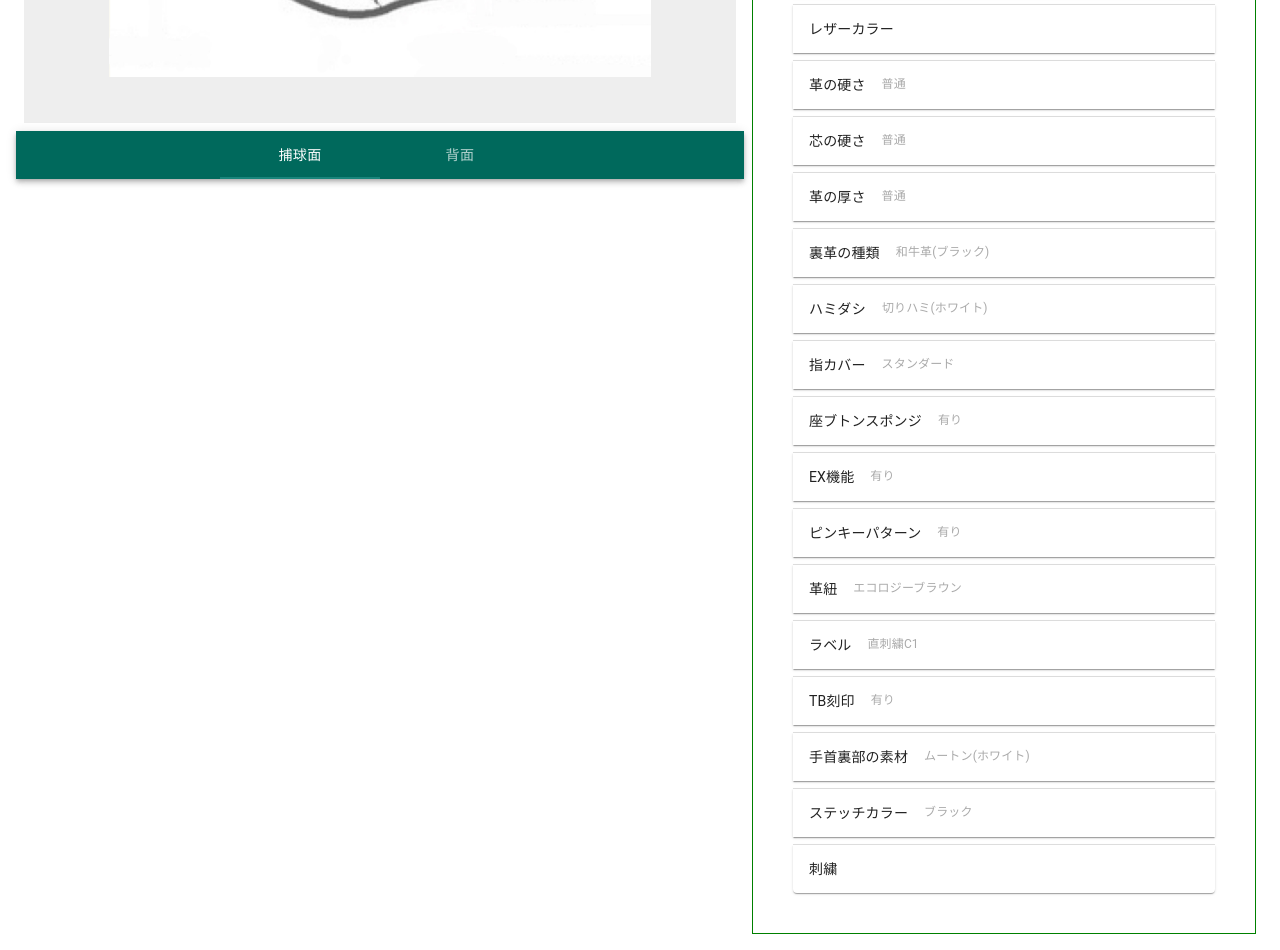
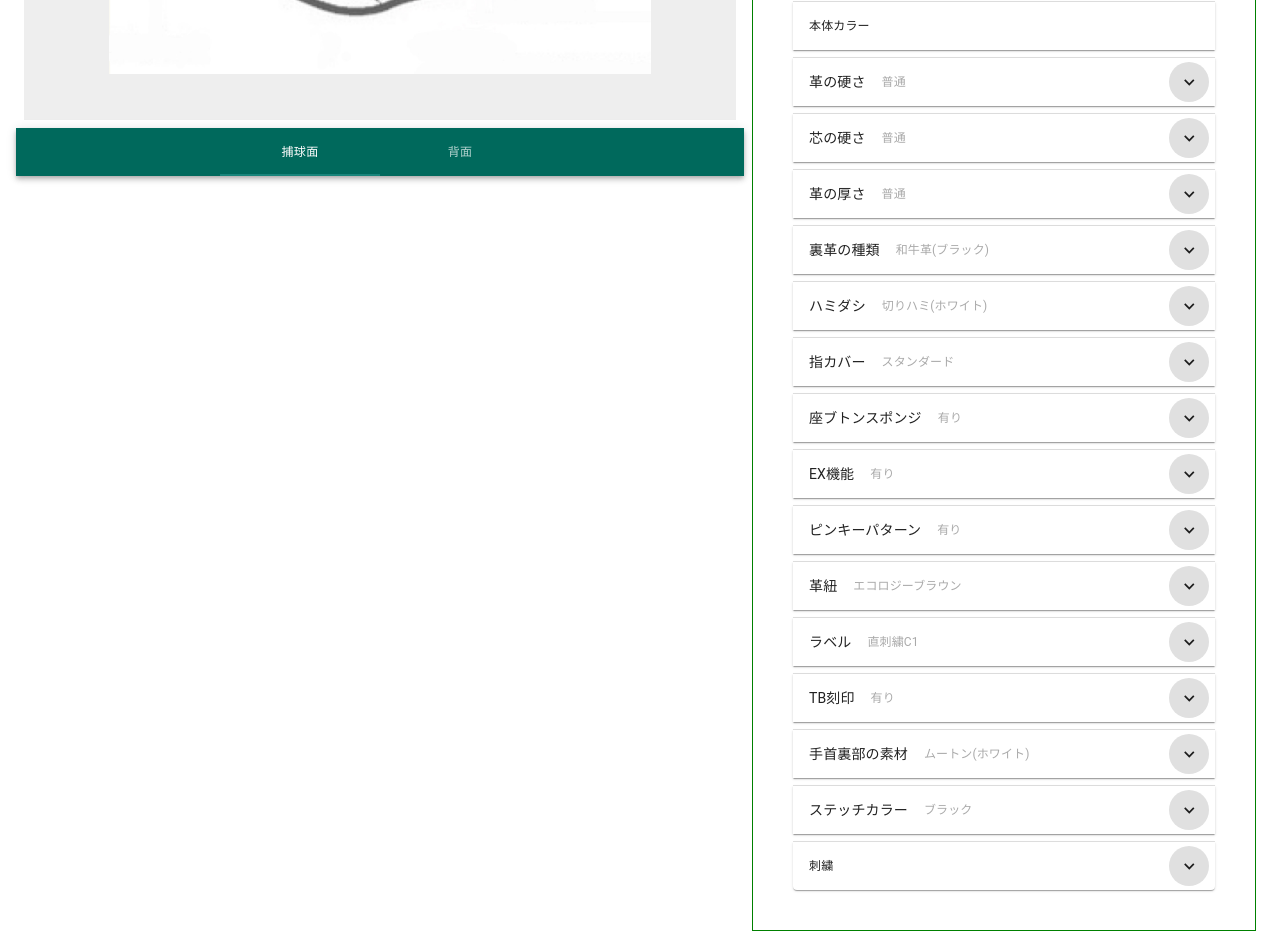
Before and after one commit to tomoki33kurita/bb-order-system, a Next.js app: page / in a window 1280 px wide. Shown: the part 440-1390 px from the top of the page. Built offline with nearby package versions, Linux system fonts and the light colour scheme.

Commit message:
update design

```diff
--- a/package.json
+++ b/package.json
@@ -13,6 +13,7 @@
   "license": "MIT",
   "dependencies": {
     "@material-ui/core": "^4.11.2",
+    "@material-ui/icons": "^4.11.2",
     "@types/styled-components": "^5.1.7",
     "eslint-plugin-node": "^11.1.0",
     "global": "^4.4.0",
--- a/src/components/AccordionRadio.tsx
+++ b/src/components/AccordionRadio.tsx
@@ -1,5 +1,6 @@
 import React from 'react'
-import { Box, Accordion, AccordionSummary, AccordionDetails, FormControlLabel, FormControl, RadioGroup, Radio } from '@material-ui/core'
+import { Box, Accordion, AccordionSummary, AccordionDetails, FormControlLabel, FormControl, RadioGroup, Radio, Fab } from '@material-ui/core'
+import ExpandMoreIcon from '@material-ui/icons/ExpandMore'
 
 type Props = {
   summary: string
@@ -14,9 +15,15 @@ type Props = {
 
 const AccordionRadio: React.FC<Props> = ({ summary, selectedLabel, defaultValue, objects, handleChange }) => (
   <Accordion style={{ marginBottom: '8px' }}>
-    <AccordionSummary>
+    <AccordionSummary
+      expandIcon={
+        <Fab size="small" tabIndex={-1} style={{ boxShadow: 'unset' }}>
+          <ExpandMoreIcon />
+        </Fab>
+      }
+    >
       <Box display="flex">
-        <Box>{summary}</Box>
+        <Box fontSize={14}>{summary}</Box>
         <Box component="span" display="inherit" color={'#aaa'} fontSize={12} alignItems="center" ml={2}>
           {selectedLabel}
         </Box>
--- a/src/constants/radioObjs.ts
+++ b/src/constants/radioObjs.ts
@@ -57,7 +57,7 @@ export const liningsTypeObjs = [
 
 export const hamidashiTypeObjs = [
   { label: '切りハミ(ホワイト)', value: 'kirihami_white' },
-  { label: '切りハミ(ホワイト)', value: 'kirihami_black' },
+  { label: '切りハミ(ブラック)', value: 'kirihami_black' },
   { label: 'ハミダシなし', value: 'no_hamidashi' },
 ]
 
--- a/src/container/Designation.tsx
+++ b/src/container/Designation.tsx
@@ -1,7 +1,9 @@
 import React from 'react'
-import { Box, Accordion, AccordionSummary, AccordionDetails } from '@material-ui/core'
+import { Box, Accordion, AccordionSummary, AccordionDetails, Fab } from '@material-ui/core'
 import AccordionRadio from 'src/components/AccordionRadio'
 import { State, Action } from 'src/types'
+import ExpandMoreIcon from '@material-ui/icons/ExpandMore'
+
 import {
   baseModelObjs,
   dominantArmObjs,
@@ -182,7 +184,7 @@ const Designation: React.FC<Props> = ({ state, dispatch }) => {
         handleChange={handle.padModel}
       />
       <Accordion style={{ marginBottom: '8px' }}>
-        <AccordionSummary>レザーカラー</AccordionSummary>
+        <AccordionSummary>本体カラー</AccordionSummary>
       </Accordion>
       <AccordionRadio
         summary={'革の硬さ'}
@@ -284,20 +286,34 @@ const Designation: React.FC<Props> = ({ state, dispatch }) => {
         handleChange={handle.stitchColor}
       />
       <Accordion>
-        <AccordionSummary>刺繍</AccordionSummary>
-        <AccordionDetails>
+        <AccordionSummary
+          expandIcon={
+            <Fab size="small" tabIndex={-1} style={{ boxShadow: 'unset' }}>
+              <ExpandMoreIcon />
+            </Fab>
+          }
+        >
+          刺繍
+        </AccordionSummary>
+        <AccordionDetails style={{ marginLeft: '0', flexDirection: 'column' }}>
+          <Box>
             <AccordionRadio
               summary={'書体'}
               selectedLabel={embroideryTypeFace.label}
               defaultValue={embroideryTypeFace.value}
               objects={embroideryTypeFaceObjs}
+              handleChange={handle.embroideryTypeFace}
             />
+          </Box>
+          <Box display="block">
             <AccordionRadio
               summary={'位置'}
               selectedLabel={embroideryPosition.label}
               defaultValue={embroideryPosition.value}
               objects={embroideryPositionObjs}
+              handleChange={handle.embroideryPosition}
             />
+          </Box>
         </AccordionDetails>
       </Accordion>
     </Box>
--- a/src/styles/MuiTheme.ts
+++ b/src/styles/MuiTheme.ts
@@ -17,12 +17,31 @@ const theme = createMuiTheme({
       default: '#fff',
     },
   },
+  typography: {
+    fontSize: 12,
+  },
   overrides: {
     MuiTabs: {
       flexContainer: {
         justifyContent: 'center',
       },
     },
+    MuiRadio: {
+      root: {
+        padding: '4px',
+      },
+    },
+    MuiAccordionSummary: {
+      expandIcon: {
+        padding: '2px',
+      },
+    },
+    MuiAccordionDetails: {
+      root: {
+        paddingTop: '0px',
+        marginLeft: '16px',
+      },
+    },
   },
 })
 
```
Also changed, not shown: 1 other file (tests, documents, lock files or other folders). Lines whose indentation alone changed are shown as unchanged.
